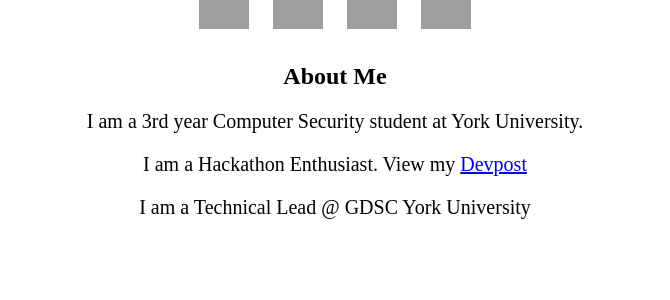
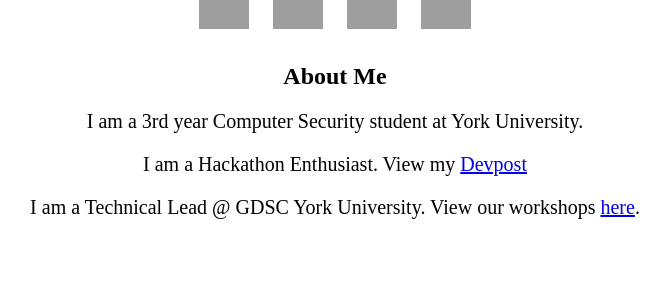
Before and after one commit to BaileyLuu/Portfolio-in-Python-Flask, a Flask app: page / in a window 1280 px wide. Shown: the part 395-695 px from the top of the page, without its empty margins (305-975 px from the left). Run offline with Flask 2, Linux system fonts and the light colour scheme; grey boxes are pictures that could not be loaded.

Commit message:
Add link to GDSC YorkU

```diff
--- a/templates/template.html
+++ b/templates/template.html
@@ -29,9 +29,9 @@
   <div style="text-align: center;">
     <h2>About Me</h2>
     <p >I am a 3rd year Computer Security student at York University.</p>
-    <p>I am a Hackathon Enthusiast. View my <a href="https://devpost.com/bailey-luu30">Devpost</a></p>
+    <p>I am a Hackathon Enthusiast. View my <a href="https://devpost.com/bailey-luu30" target="_blank">Devpost</a></p>
     <p>
-    <p>I am a Technical Lead @ GDSC York University</p>
+    <p>I am a Technical Lead @ GDSC York University. View our workshops <a href="https://gdsc.community.dev/york-university/" target="blank">here</a>.</p>
 
     </p>
   </div>
```
